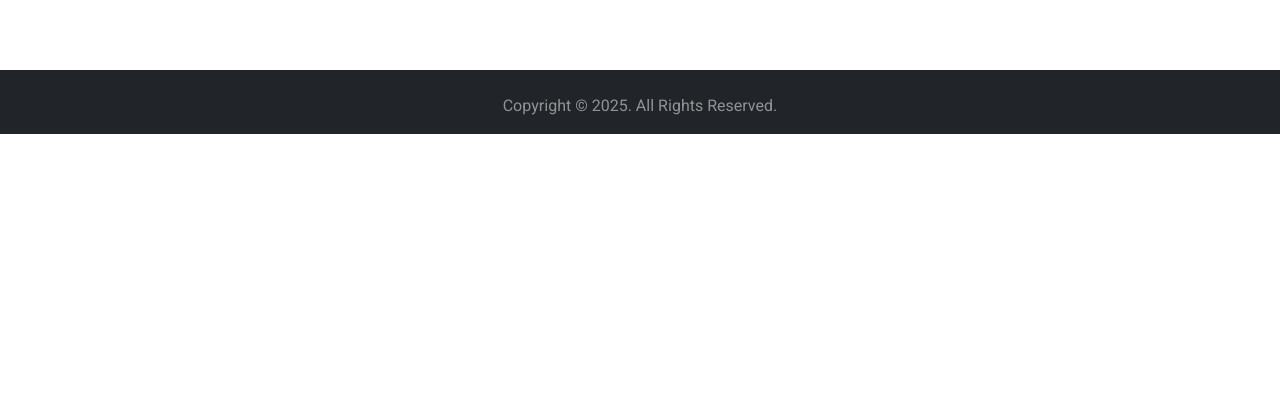
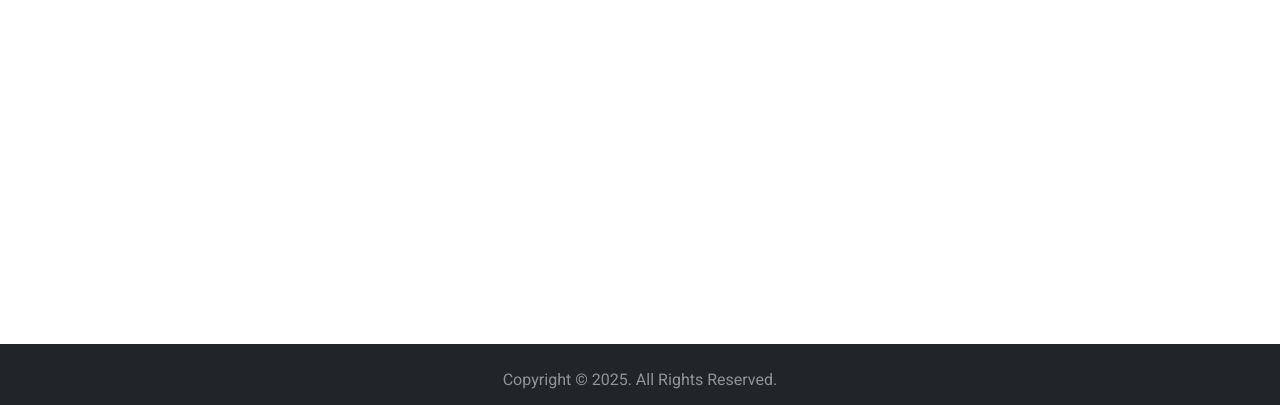
Before and after one commit to DMonkey2943/TutorCenter_Frontend, a Vue app: page /classes in a window 1280 px wide. Shown: the part 392-797 px from the top of the page. Built offline with nearby package versions, Linux system fonts and the light colour scheme; no server answers.

Commit message:
style: implement sticky footer using flexbox

```diff
--- a/src/layouts/MainLayout.vue
+++ b/src/layouts/MainLayout.vue
@@ -1,15 +1,30 @@
 <template>
-  <div class="container-fluid bg-white p-0">
-    <!-- <h1>Main Layout</h1> -->
-    <!-- <header>Đây là header</header> -->
-     <TheNavbar></TheNavbar>
-    <router-view></router-view>
-     <TheFooter></TheFooter>
-
-
+  <div class="page-container">
+    <div class="content-wrap">
+      <TheNavbar></TheNavbar>
+      <router-view></router-view>
+    </div>
+    <TheFooter class="footer"></TheFooter>
   </div>
 </template>
+
 <script setup>
-import TheNavbar from '@/components/TheNavbar.vue';
-import TheFooter from '@/components/TheFooter.vue';
+import TheNavbar from "@/components/TheNavbar.vue";
+import TheFooter from "@/components/TheFooter.vue";
 </script>
+
+<style scoped>
+.page-container {
+  display: flex;
+  flex-direction: column;
+  min-height: 100vh; /* Chiếm toàn bộ chiều cao màn hình */
+}
+
+.content-wrap {
+  flex: 1 0 auto; /* Cho phép nội dung mở rộng */
+}
+
+.footer {
+  flex-shrink: 0; /* Ngăn footer co lại */
+}
+</style>
```
